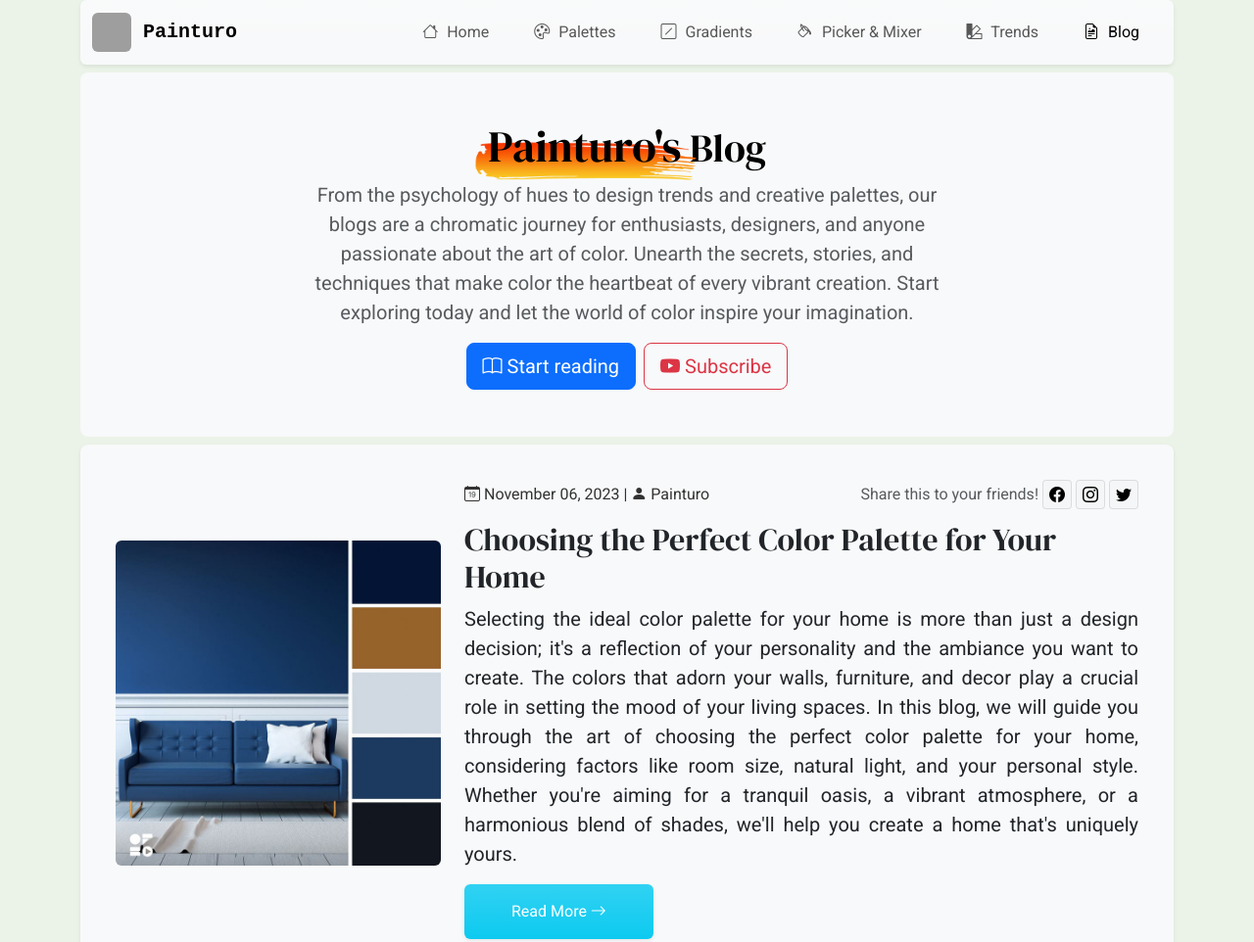
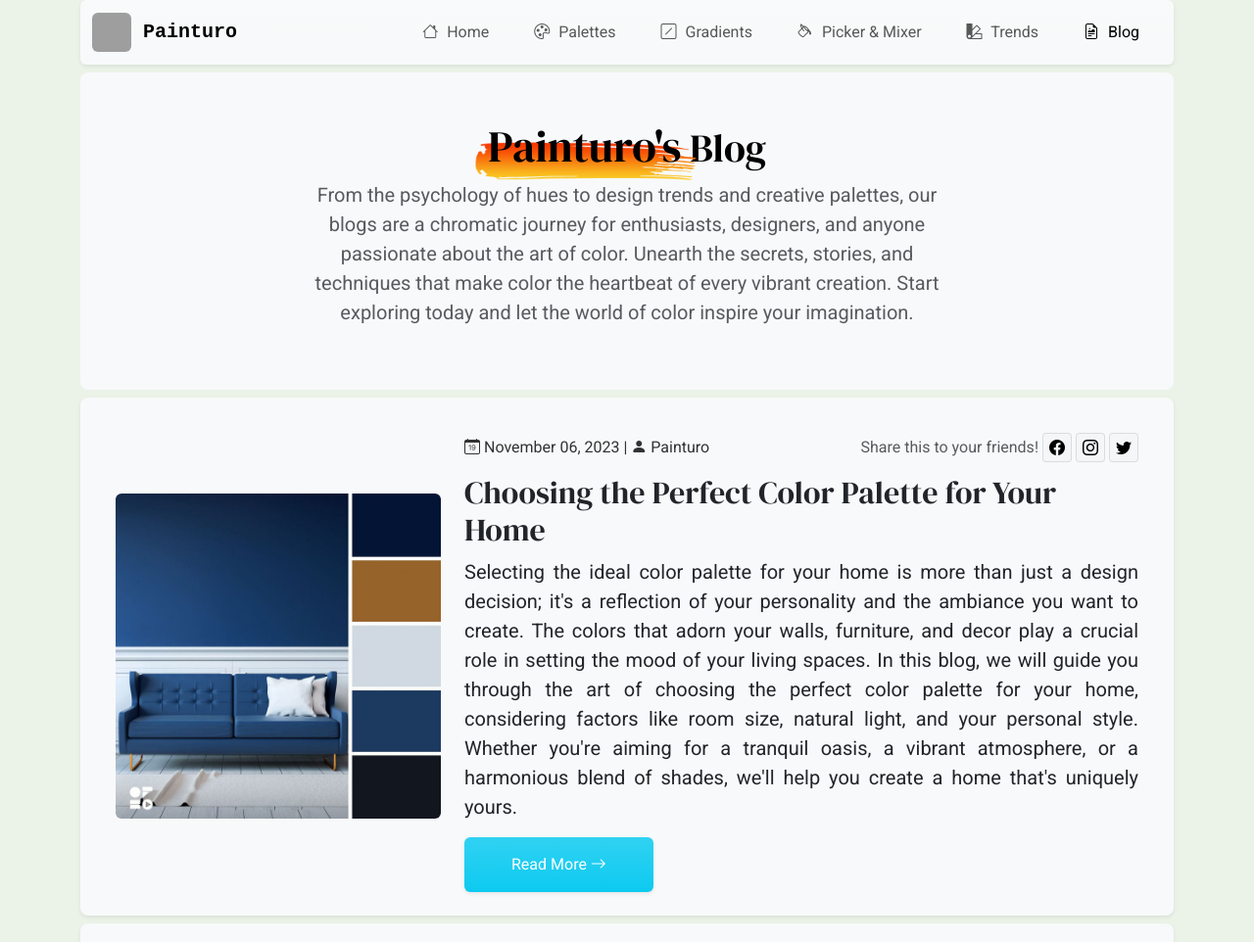
Before and after one commit to arjeusman/painturo, a plain HTML site: page color-blog.html in a window 1280 px wide. Shown: the top 962 px of the page at 98% size. Drawn offline with nearby package versions, Linux system fonts and the light colour scheme; some packages are replaced by stand-ins of ours; grey boxes are pictures that could not be loaded; a script that the page names is missing.

Commit message:
Updated color-blog.html

```diff
--- a/color-blog.html
+++ b/color-blog.html
@@ -67,14 +67,6 @@
             creative palettes, our blogs are a chromatic journey for enthusiasts, designers, and anyone passionate about
             the art of color. Unearth the secrets, stories, and techniques that make color the heartbeat of every
             vibrant creation. Start exploring today and let the world of color inspire your imagination.</p>
-        <div class="d-inline-flex align-items-center gap-2">
-            <button class="btn btn-lg btn-primary" type="button">
-                <i class="bi bi-book"></i> Start reading
-            </button>
-            <button class="btn btn-lg btn-outline-danger" type="button">
-                <i class="bi bi-youtube"></i> Subscribe
-            </button>
-        </div>
     </div>
 
     <div class="container-fluid">
```
